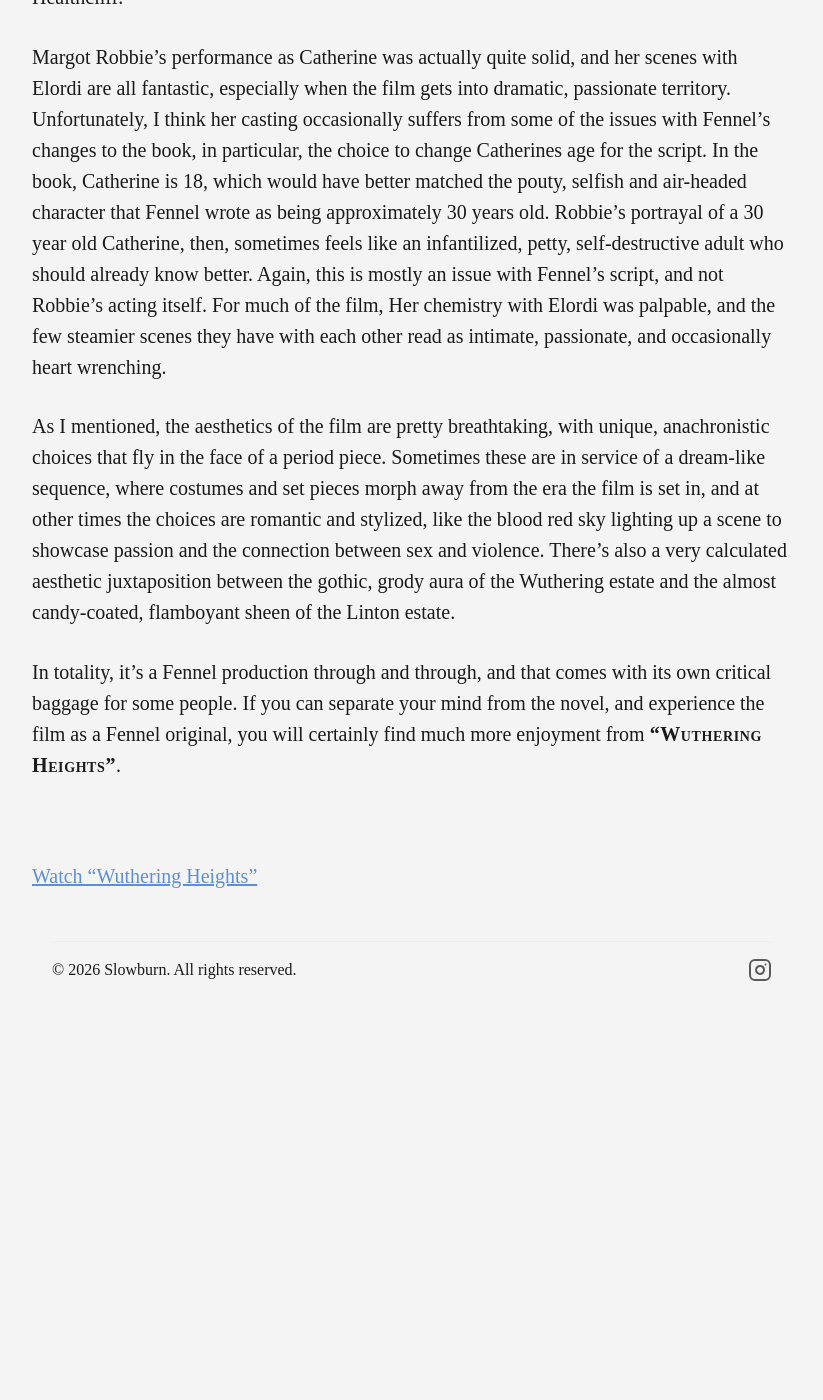
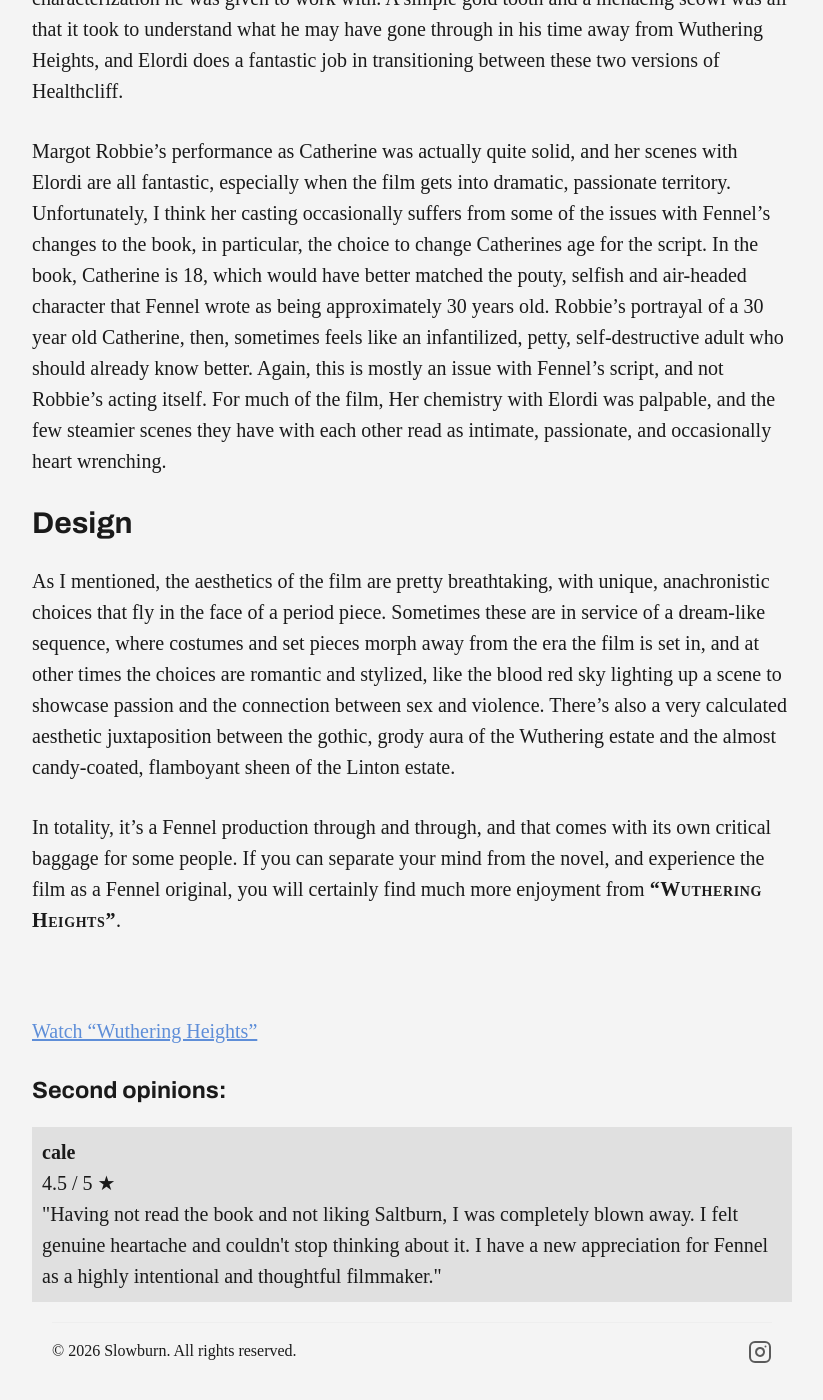
Before and after one commit to Slowburn-Movies/slowburn-movies.github.io, a Jekyll site: the page built from _posts/2026-03-12-wuthering-heights.md, in a window 1280 px wide and 1400 px high, scrolled down 2818 px. Shown: the whole window, without its empty margins (228-1051 px from the left). Built offline with Jekyll 4.4.1, drawn with Linux system fonts in a browser that asks for light colours; some web fonts are replaced; before the commit the page ends 3837 px from its top, so only the background shows below that; some of the changed text lies outside the part shown.

Commit message:
Update 2026-03-12-wuthering-heights.md

```diff
--- a/_posts/2026-03-12-wuthering-heights.md
+++ b/_posts/2026-03-12-wuthering-heights.md
@@ -6,10 +6,14 @@
 author: jeff
 
 title: "“Wuthering Heights”"
-subtitle: ""
+subtitle: "Aesthetic maximalist at its best"
 release_year: 2026
 
 rating: 3.5
+other_ratings:
+  - author: "cale"
+    rating: 4.5
+    verdict: "Having not read the book and not liking Saltburn, I was completely blown away. I felt genuine heartache and couldn't stop thinking about it. I have a new appreciation for Fennel as a highly intentional and thoughtful filmmaker."
 
 view_link: https://www.wutheringheightsfilm.com/
 
@@ -32,7 +38,7 @@
 
 Perhaps the most confusing critique is that Fennel intentionally erased the books racial element. Where Fennel’s Heathcliff is played by Jacob Elordi, modern fans of the novel interpreted the character as having a darker complexion- perhaps Turkish, perhaps from Northern Africa. The fact that the book itself doesn’t make this very clear, and doesn’t find critiques of race relations relevant enough to actually clarify this, it makes me feel like this critique doesn’t matter enough to warrant the types of scathing criticisms the film has been receiving on the basis of casting choices alone.
 
-## Narrative, Characters, and performances
+## Narrative, Characters, and Performances
 
 In the film, Catherine is the daughter of the Patriarch of Wuthering Heights, a once wealthy estate that has since begun to literally wither away under the drunken abuses of Catherine’s father. Living in such a place, a young Catherine finds companionship with Healthcliff, a similarly aged boy doomed to a life of squalor as one of the estates’ many servants.
 
@@ -44,6 +50,8 @@
 
 Margot Robbie’s performance as Catherine was actually quite solid, and her scenes with Elordi are all fantastic, especially when the film gets into dramatic, passionate territory. Unfortunately, I think her casting occasionally suffers from some of the issues with Fennel’s changes to the book, in particular, the choice to change Catherines age for the script. In the book, Catherine is 18, which would have better matched the pouty, selfish and air-headed character that Fennel wrote as being approximately 30 years old. Robbie’s portrayal of a 30 year old Catherine, then, sometimes feels like an infantilized, petty, self-destructive adult who should already know better. Again, this is mostly an issue with Fennel’s script, and not Robbie’s acting itself. For much of the film, Her chemistry with Elordi was palpable, and the few steamier scenes they have with each other read as intimate, passionate, and occasionally heart wrenching.
 
+## Design
+
 As I mentioned, the aesthetics of the film are pretty breathtaking, with unique, anachronistic choices that fly in the face of a period piece. Sometimes these are in service of a dream-like sequence, where costumes and set pieces morph away from the era the film is set in, and at other times the choices are romantic and stylized, like the blood red sky lighting up a scene to showcase passion and the connection between sex and violence. There’s also a very calculated aesthetic juxtaposition between the gothic, grody aura of the Wuthering estate and the almost candy-coated, flamboyant sheen of the Linton estate.
 
 In totality, it’s a Fennel production through and through, and that comes with its own critical baggage for some people. If you can separate your mind from the novel, and experience the film as a Fennel original, you will certainly find much more enjoyment from <cite>“Wuthering Heights”</cite>.
```
Also changed, not shown: other parts of _posts/2026-03-12-wuthering-heights.md (+2 -0 lines).
